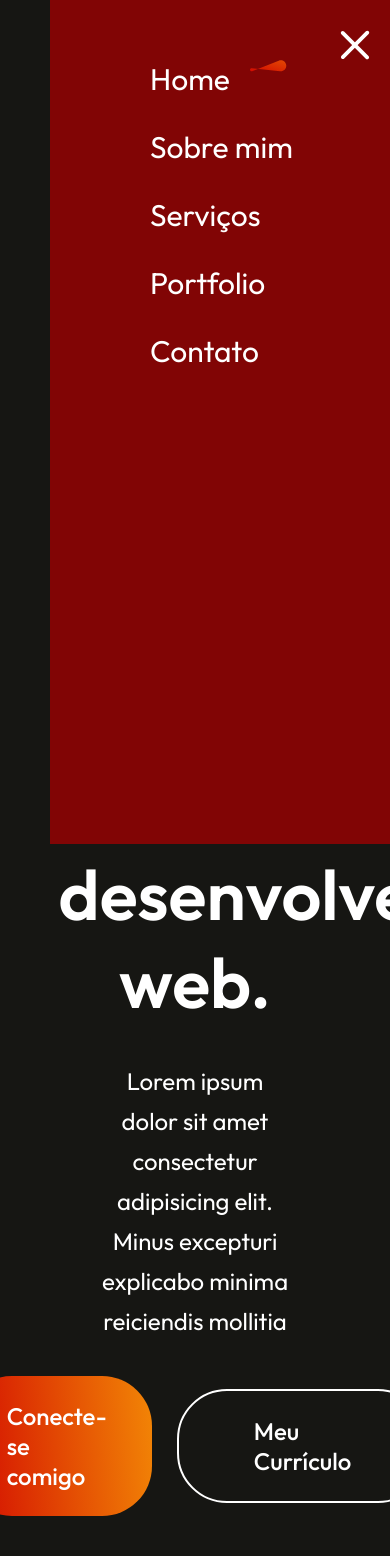
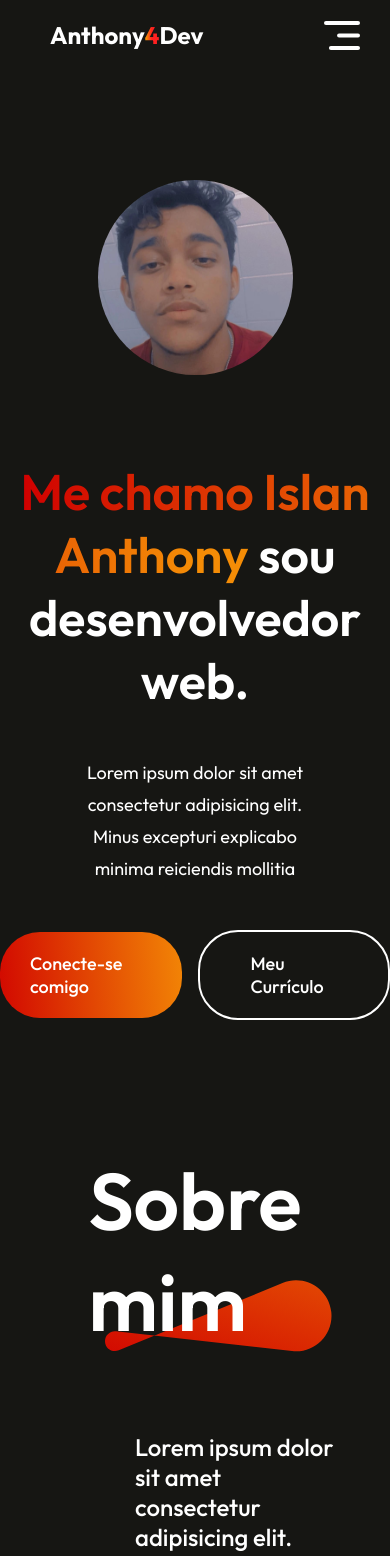
Before and after one commit to Anthony4Dev/portfolio-react, a React (Vite) app: page / in a window 390 px wide. Shown: the top 1556 px of the page. Built offline with nearby package versions, Linux system fonts and the light colour scheme.

Commit message:
tentando fazer a responsividade da parte 'hero'

```diff
--- a/src/Components/Hero/Hero.css
+++ b/src/Components/Hero/Hero.css
@@ -66,3 +66,41 @@
 .hero-resume:hover{
     border-color: #f48c06;
 }
+
+@media(max-width:768px){
+    .hero img {
+        margin-top: 120px;
+        width: 260px;
+    }
+
+    .hero h1{
+        margin-top: 50px;
+        width: 90%;
+        font-size: 50px;
+    }
+
+    .hero p {
+        width: 60%;
+        font-size: 18px;
+        line-height: 32px;
+        margin: 10px 0px;
+
+    }
+
+    .hero-action{
+        gap: 16px;
+        font-size: 18px;
+        font-weight: 500;
+        margin-bottom: 50px;
+    }
+
+    .hero-connect{
+        padding: 20px 30px;
+        border-radius: 40px;
+    }
+
+    .hero-resume{
+        padding: 20px 50px;
+        border-radius: 40px;
+    }
+}
--- a/src/Components/Navbar/Navbar.css
+++ b/src/Components/Navbar/Navbar.css
@@ -92,7 +92,7 @@
         height: 100%;
         z-index: 2;
         transition:right 0.5s;
-        /*right: -350px;*/
+        right: -350px;
     }
 
     .nav-menu li{
```
